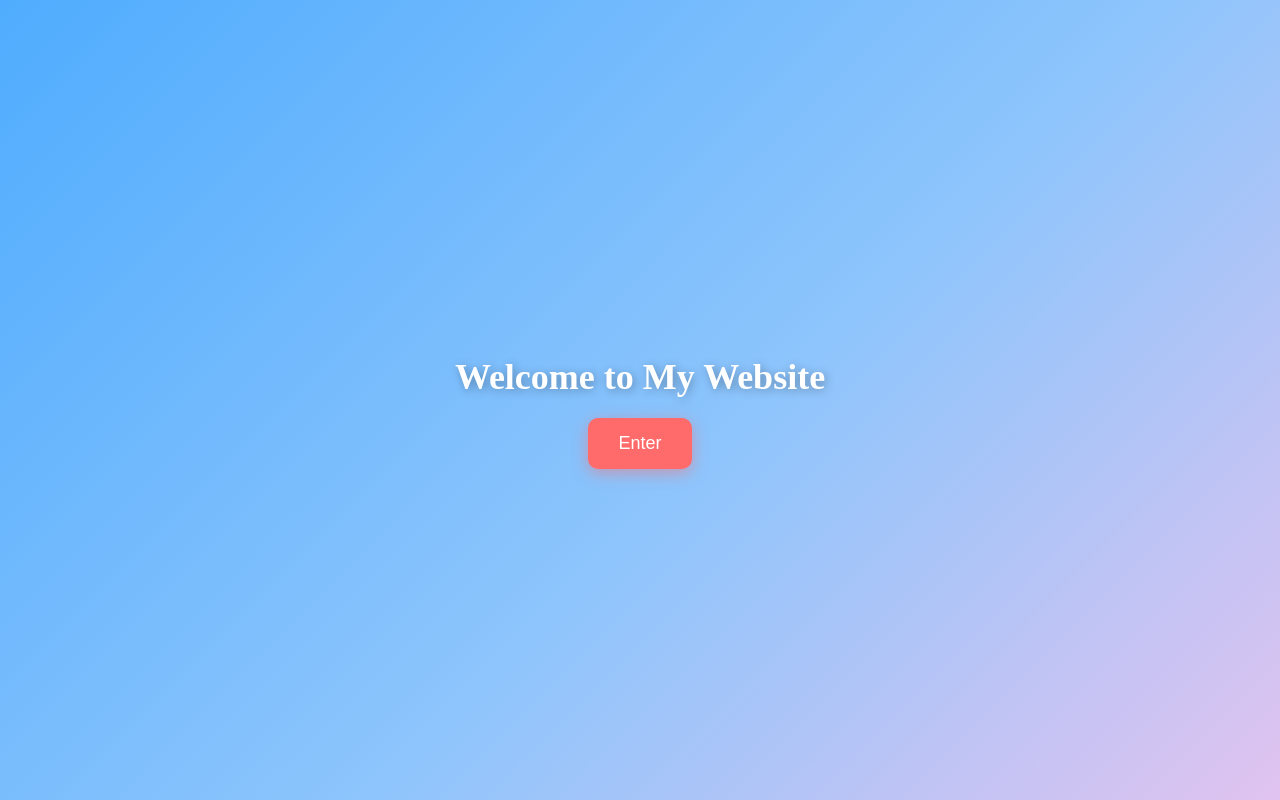
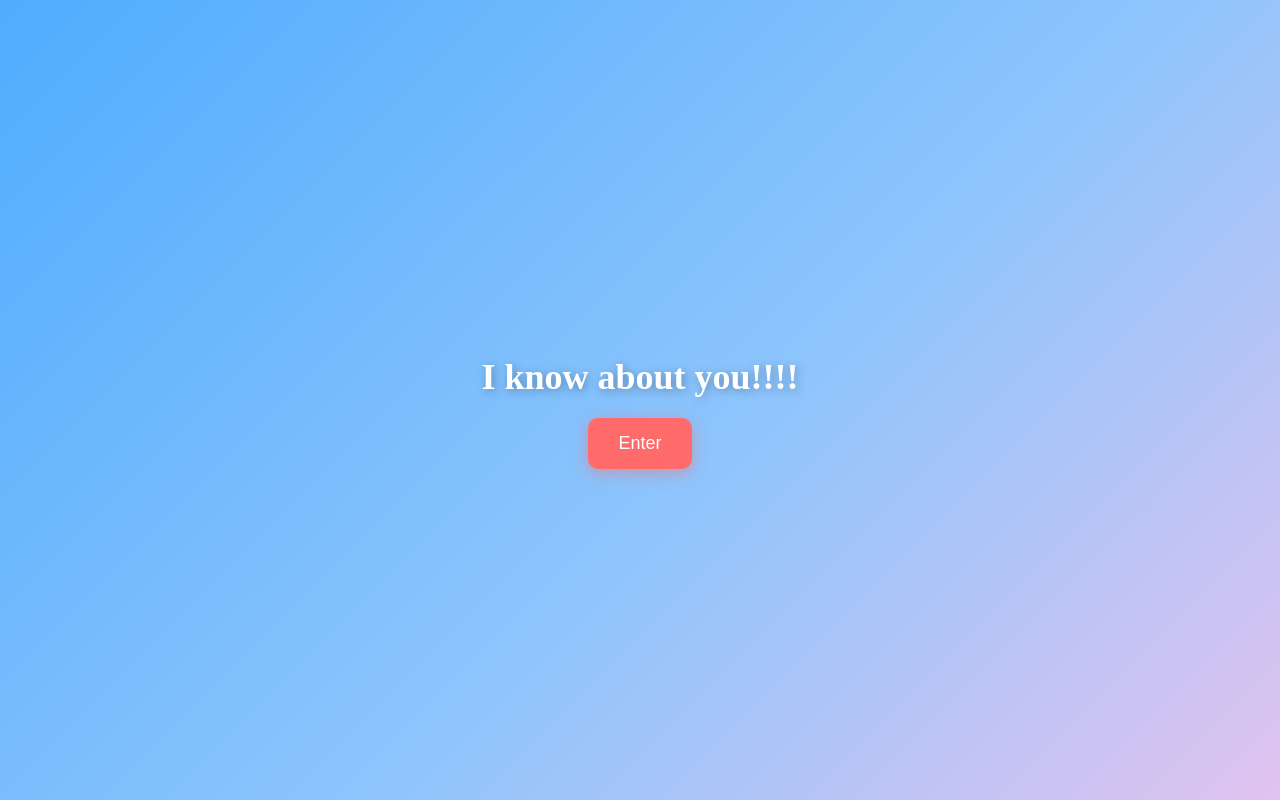
Before and after one commit to achu812/testurballz, a plain HTML site: page index.html in a window 1280 px wide. Drawn offline with Linux system fonts and the light colour scheme.

Commit message:
index.html

```diff
--- a/index.html
+++ b/index.html
@@ -3,7 +3,7 @@
 <head>
     <meta charset="UTF-8">
     <meta name="viewport" content="width=device-width, initial-scale=1.0">
-    <title>Animated Background & Button</title>
+    <title>TEST!</title>
     <style>
         /* Background Animation */
         body {
@@ -75,7 +75,7 @@
 </head>
 <body>
 
-    <h1>Welcome to My Website</h1>
+    <h1>I know about you!!!!</h1>
     <button onclick="redirectToPage()">Enter</button>
 
     <script>
```
